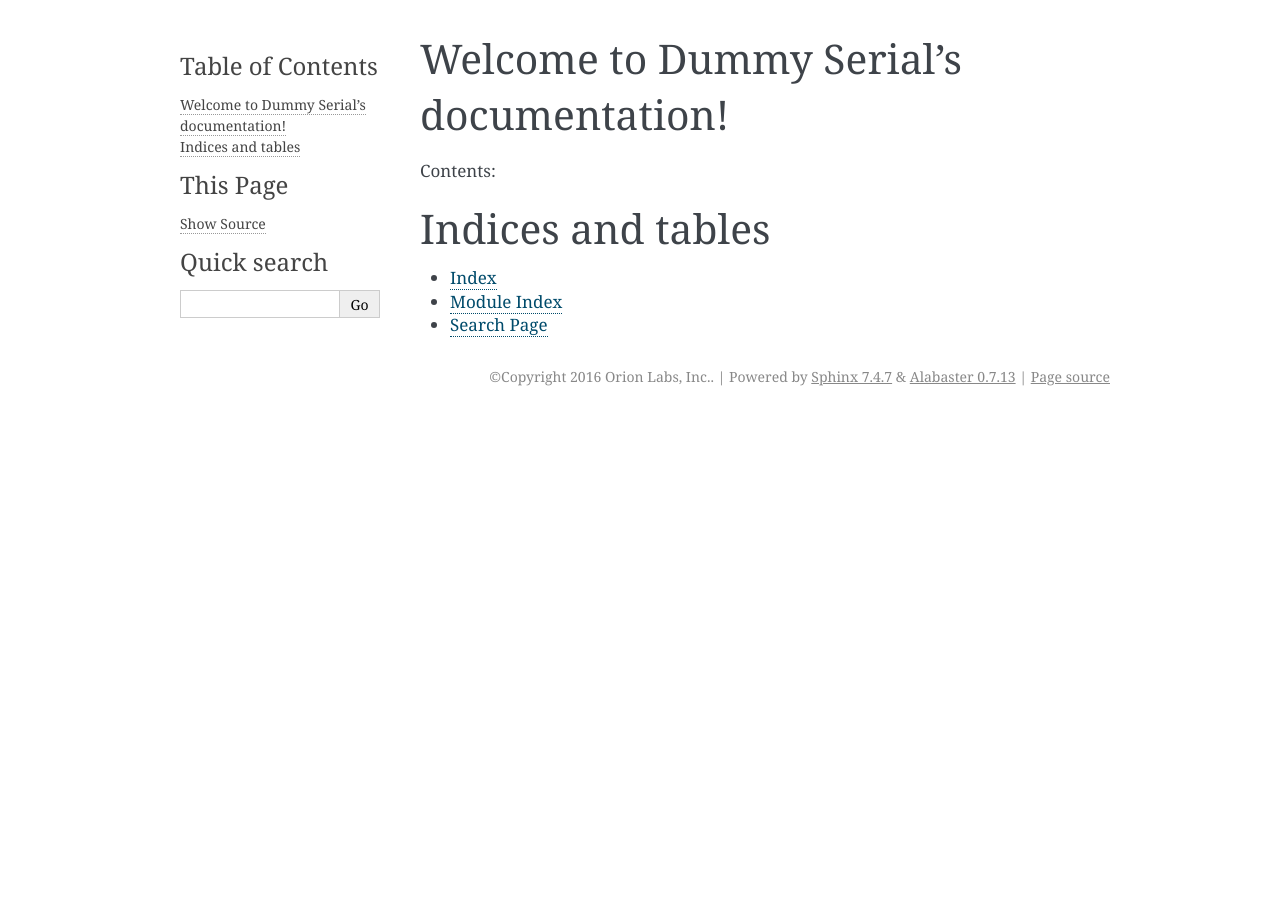
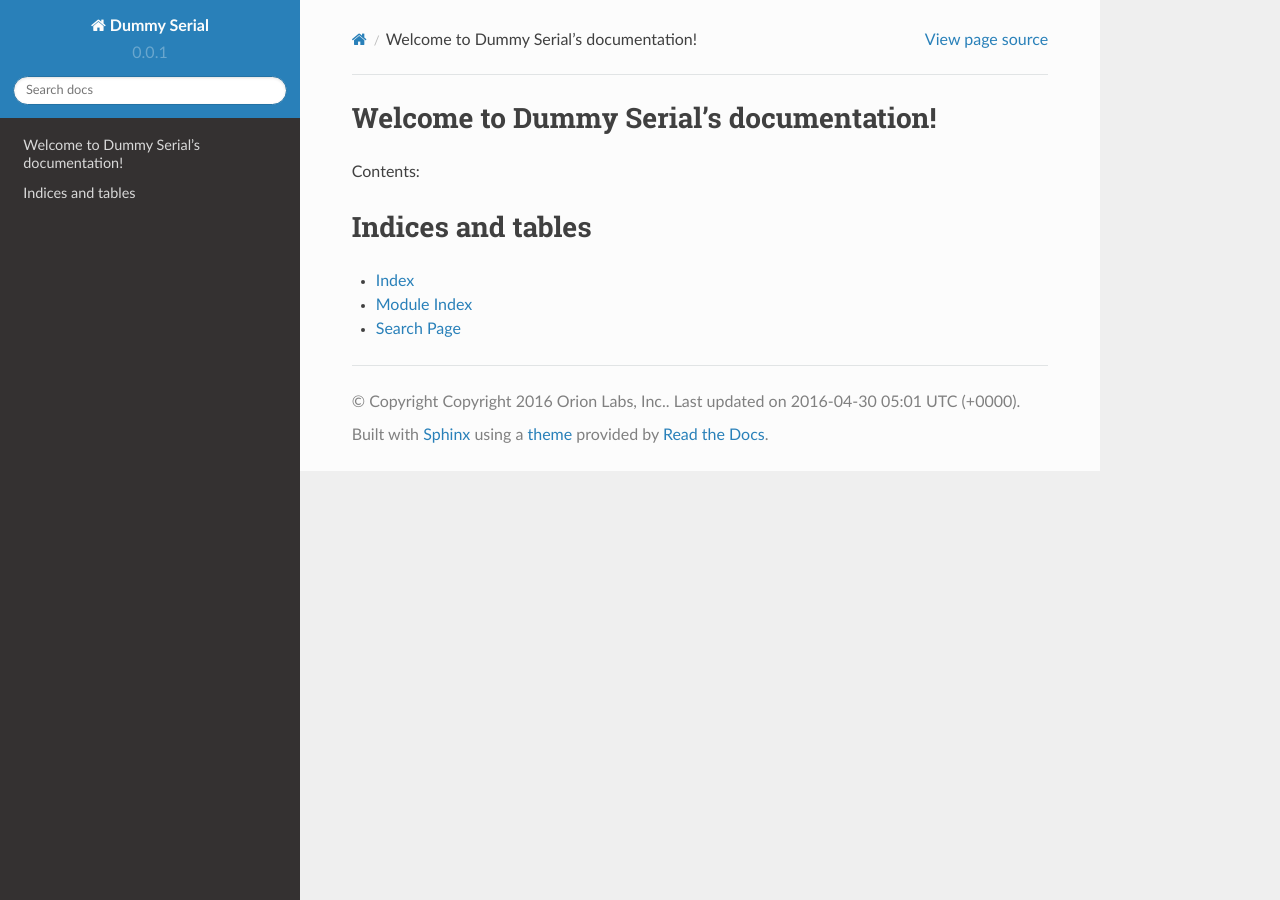
Before and after one commit to ampledata/dummyserial, a Sphinx documentation site: the page built from docs/index.rst, in a window 1280 px wide. Built offline with Sphinx 7.4.7 and the Read the Docs theme 2.0.0, drawn with Linux system fonts in a browser that asks for light colours.

Commit message:
docs update

```diff
--- a/docs/conf.py
+++ b/docs/conf.py
@@ -20,6 +20,20 @@
 # documentation root, use os.path.abspath to make it absolute, like shown here.
 #sys.path.insert(0, os.path.abspath('.'))
 
+# Get the project root dir, which is the parent dir of this
+cwd = os.getcwd()
+project_root = os.path.dirname(cwd)
+
+# Insert the project root dir as the first element in the PYTHONPATH.
+# This lets us ensure that the source package is imported, and that its
+# version is used.
+sys.path.insert(0, project_root)
+
+tests_directory = os.path.join(project_root, 'tests')
+sys.path.insert(0, tests_directory)
+
+import dummyserial
+
 # -- General configuration ------------------------------------------------
 
 # If your documentation needs a minimal Sphinx version, state it here.
@@ -28,7 +42,7 @@
 # Add any Sphinx extension module names here, as strings. They can be
 # extensions coming with Sphinx (named 'sphinx.ext.*') or your custom
 # ones.
-extensions = []
+extensions = ['sphinx.ext.autodoc', 'sphinx.ext.viewcode']
 
 # Add any paths that contain templates here, relative to this directory.
 templates_path = ['_templates']
@@ -74,7 +88,7 @@
 # List of patterns, relative to source directory, that match files and
 # directories to ignore when looking for source files.
 # This patterns also effect to html_static_path and html_extra_path
-exclude_patterns = ['_build', 'Thumbs.db', '.DS_Store']
+exclude_patterns = ['_build', 'Thumbs.db', '.DS_Store', 'setup.py', 'tests']
 
 # The reST default role (used for this markup: `text`) to use for all
 # documents.
@@ -100,6 +114,8 @@
 # If true, keep warnings as "system message" paragraphs in the built documents.
 #keep_warnings = False
 
+autodoc_member_order = 'bysource'
+
 # If true, `todo` and `todoList` produce output, else they produce nothing.
 todo_include_todos = False
 
@@ -108,7 +124,7 @@
 
 # The theme to use for HTML and HTML Help pages.  See the documentation for
 # a list of builtin themes.
-html_theme = 'alabaster'
+html_theme = 'sphinx_rtd_theme'
 
 # Theme options are theme-specific and customize the look and feel of a theme
 # further.  For a list of options available for each theme, see the
@@ -137,7 +153,7 @@
 # Add any paths that contain custom static files (such as style sheets) here,
 # relative to this directory. They are copied after the builtin static files,
 # so a file named "default.css" will overwrite the builtin "default.css".
-html_static_path = ['_static']
+#html_static_path = ['_static']
 
 # Add any extra paths that contain custom files (such as robots.txt or
 # .htaccess) here, relative to this directory. These files are copied
@@ -148,6 +164,7 @@
 # bottom, using the given strftime format.
 # The empty string is equivalent to '%b %d, %Y'.
 #html_last_updated_fmt = None
+html_last_updated_fmt = '%Y-%m-%d %H:%M %Z (%z)'
 
 # If true, SmartyPants will be used to convert quotes and dashes to
 # typographically correct entities.
```
Also changed, not shown: 6 other files.
